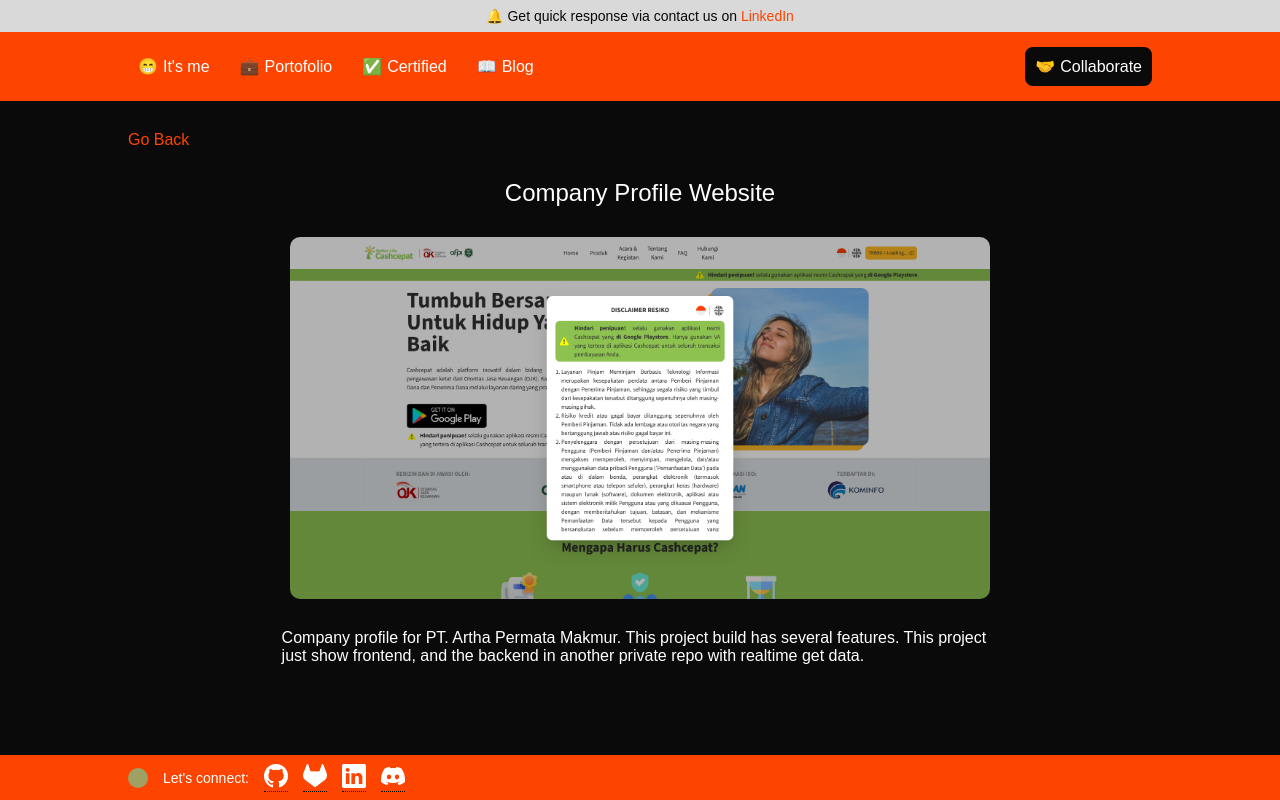
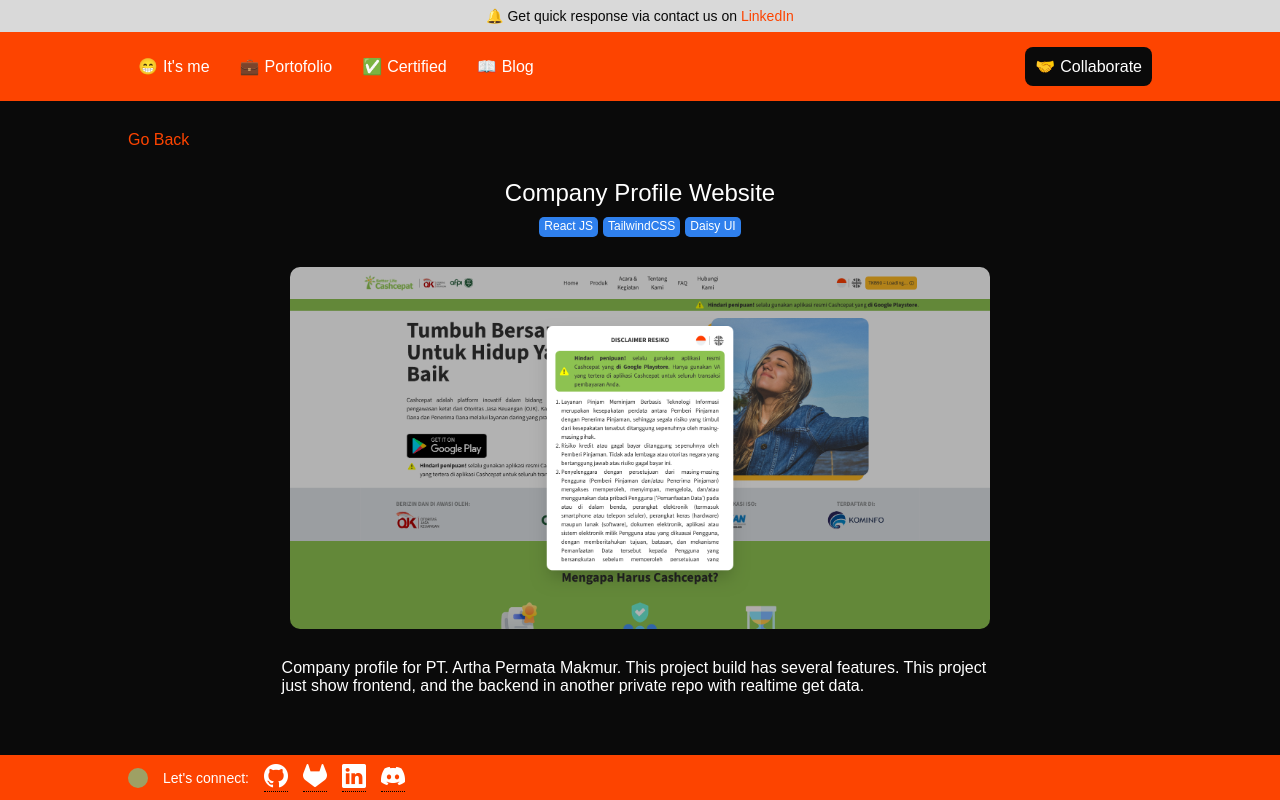
Before and after one commit to Aramdhann/personal-web, a Vue app: page /portofolio/1 in a window 1280 px wide. Built offline with nearby package versions, Linux system fonts and the light colour scheme; a web font is replaced by a local one.

Commit message:
add tag list in detail

```diff
--- a/src/data/project-data.json
+++ b/src/data/project-data.json
@@ -48,8 +48,8 @@
     "data": {
       "id": 4,
       "image": "bwa_challenge_full.png",
-      "title": "SMARTPJU (Penerangan Jalan Umum)",
-      "description": "Participate challenge to slicing website from BuiltWithAngga",
+      "title": "Slicing BuiltWithAngga Challenge",
+      "description": "Participate challenge to slicing website that held by BuiltWithAngga.",
       "links": {
         "view": "smartpju.my.id",
         "github": "https://github.com/Aramdhann/smartpju-beta"
@@ -58,5 +58,20 @@
         "type": ["HTML", "CSS", "Bootstrap"]
       }
     }
+  },
+  {
+    "data": {
+      "id": 5,
+      "image": "cinema.png",
+      "title": "SMARTPJU (Penerangan Jalan Umum)",
+      "description": "Sea Cinema is a movie ticket booking application that allows users to browse and book movie tickets conveniently. With its intuitive interface and seamless functionality, Sea Cinema provides a hassle-free movie ticket booking experience.",
+      "links": {
+        "view": "https://cinema-ticket-booking-coral.vercel.app/",
+        "github": "https://github.com/Aramdhann/cinema-ticket-booking"
+      },
+      "tags": {
+        "type": ["HTML", "CSS"]
+      }
+    }
   }
 ]
--- a/src/views/ProjectDetail.vue
+++ b/src/views/ProjectDetail.vue
@@ -2,6 +2,7 @@
 import { computed } from "vue";
 import { useRoute } from "vue-router";
 import projects from "@/data/project-data.json";
+import Tag from "@/components/Tag.vue";
 
 const route = useRoute();
 
@@ -17,6 +18,11 @@ const project = computed(() =>
       <a type="button" @click="$router.back()">Go Back</a>
     </div>
     <h2>{{ project.data.title ?? "loading..." }}</h2>
+    <div class="card-tag-list">
+      <Tag v-for="(tag, index) in project.data.tags.type" :key="index">
+        <template #title>{{ tag }}</template>
+      </Tag>
+    </div>
     <div class="image-group">
       <img
         class="image"
@@ -33,6 +39,12 @@ const project = computed(() =>
 </template>
 
 <style scoped>
+.card-tag-list {
+  display: flex;
+  justify-content: center;
+  margin-bottom: 30px;
+}
+
 p {
   width: 70%;
   margin: 0 auto;
@@ -64,7 +76,7 @@ p {
 
 h2 {
   text-align: center;
-  margin-bottom: 30px;
+  margin-bottom: 10px;
 }
 
 a {
```
Also changed, not shown: 1 other file (tests, documents, lock files or other folders).
